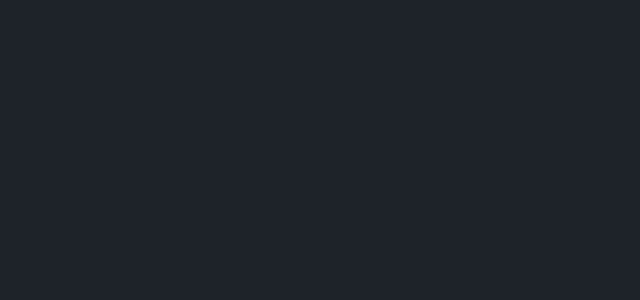
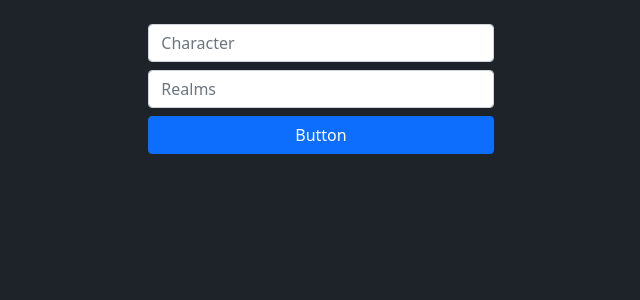
Before and after one commit to danielolaszy/recipeTracker-App, a React (Create React App) app: page / in a window 1280 px wide. Shown: the top 300 px of the page, without its empty margins (319-959 px from the left). Built offline with nearby package versions, Linux system fonts and the light colour scheme.

Commit message:
Added input form to submit character name and realm

```diff
--- a/src/App.js
+++ b/src/App.js
@@ -1,8 +1,34 @@
 // import logo from './logo.svg';
 import "./App.css";
+import "bootstrap/dist/css/bootstrap.min.css";
+import { useState, useEffect } from "react";
+import Axios from "axios";
 
 function App() {
-  return <div></div>;
+  return (
+    <div className="container">
+      <div className="row m-3 justify-content-center">
+        <div className="col-xxl-3 col-xl-4 col-lg-5 col-md-6 col-sm-7 col-8 p-2 d-grid gap-2">
+          <div>
+            <input type="text" className="form-control" id="formGroupExampleInput" placeholder="Character"></input>
+          </div>
+          <div>
+            <input className="form-control" list="datalistOptions" id="exampleDataList" placeholder="Realms"></input>
+            <datalist id="datalistOptions">
+              <option value="Kelthuzad"></option>
+              <option value="Ravencrest"></option>
+              <option value="Outland"></option>
+              <option value="Tichondrious"></option>
+              <option value="Chicago"></option>
+            </datalist>
+          </div>
+          <button className="btn btn-primary" type="button">
+            Button
+          </button>
+        </div>
+      </div>
+    </div>
+  );
 }
 
 export default App;
```
